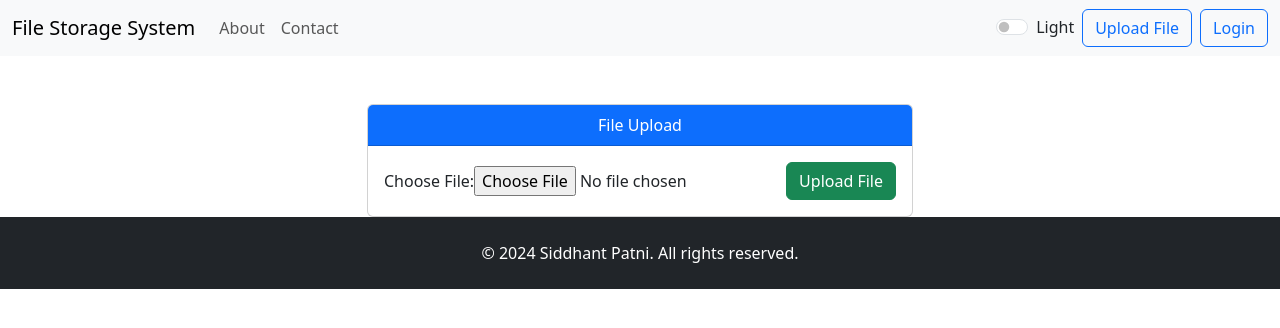
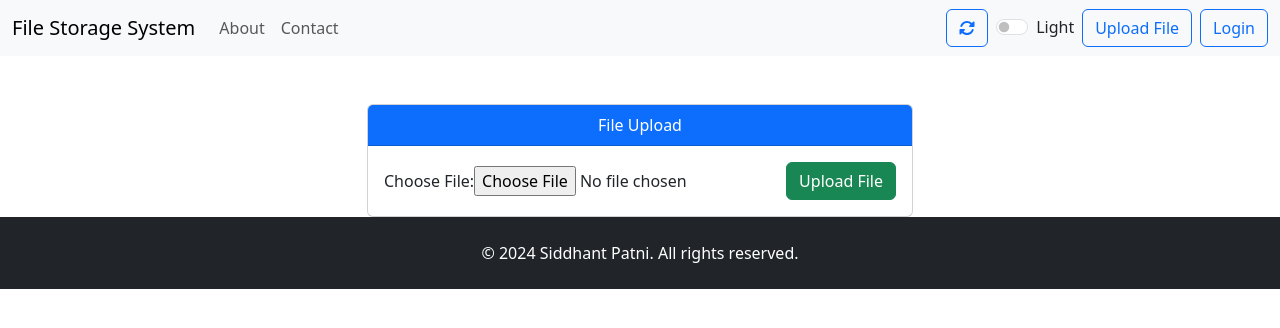
Before and after one commit to siddhantpatni0407/react-js, a React (Create React App) app in the folder file-storage-ui/: page /addFile in a window 1280 px wide. Shown: the top 328 px of the page. Built offline with nearby package versions, Linux system fonts and the light colour scheme.

Commit message:
Added refersh page functionality
Added refersh page functionality

```diff
--- a/file-storage-ui/src/layout/Navbar.js
+++ b/file-storage-ui/src/layout/Navbar.js
@@ -1,12 +1,18 @@
 import React, { useState } from 'react';
 import { Link } from 'react-router-dom';
 import { Form } from 'react-bootstrap';
+import { FontAwesomeIcon } from '@fortawesome/react-fontawesome';
+import { faSyncAlt } from '@fortawesome/free-solid-svg-icons'; // Import the refresh icon
 
 const Navbar = () => {
   const [isDarkMode, setIsDarkMode] = useState(false);
 
   const handleThemeChange = () => {
     setIsDarkMode(!isDarkMode);
+  };
+
+  const handleRefresh = () => {
+    window.location.reload(); // Reload the page to refresh data
   };
 
   return (
@@ -40,6 +46,9 @@ const Navbar = () => {
             </li>
           </ul>
           <div className="d-flex align-items-center">
+            <button className="btn btn-outline-primary me-2" onClick={handleRefresh}>
+              <FontAwesomeIcon icon={faSyncAlt} /> {/* Refresh icon */}
+            </button>
             <Form.Check
               type="switch"
               id="theme-switch"
```
